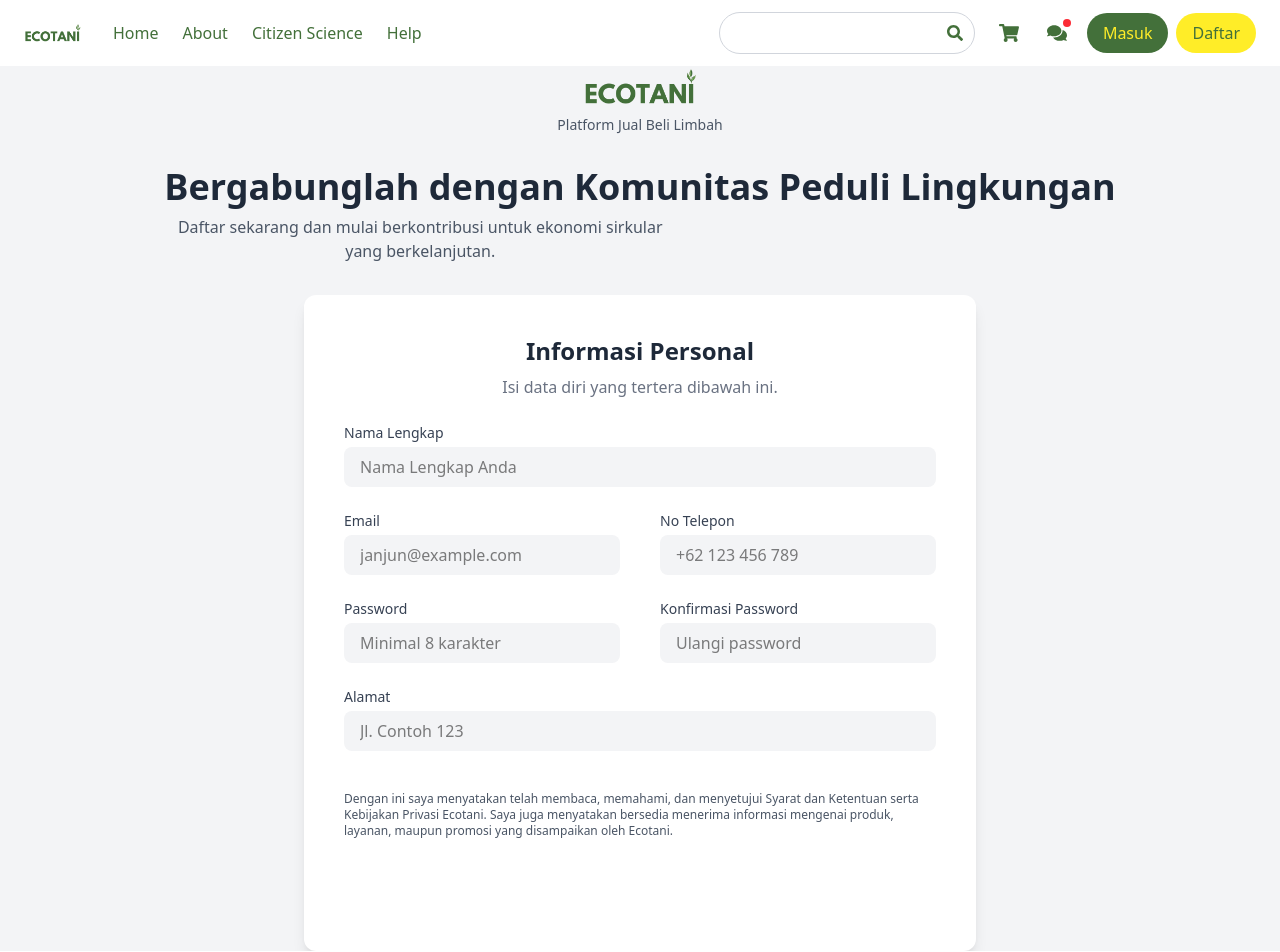
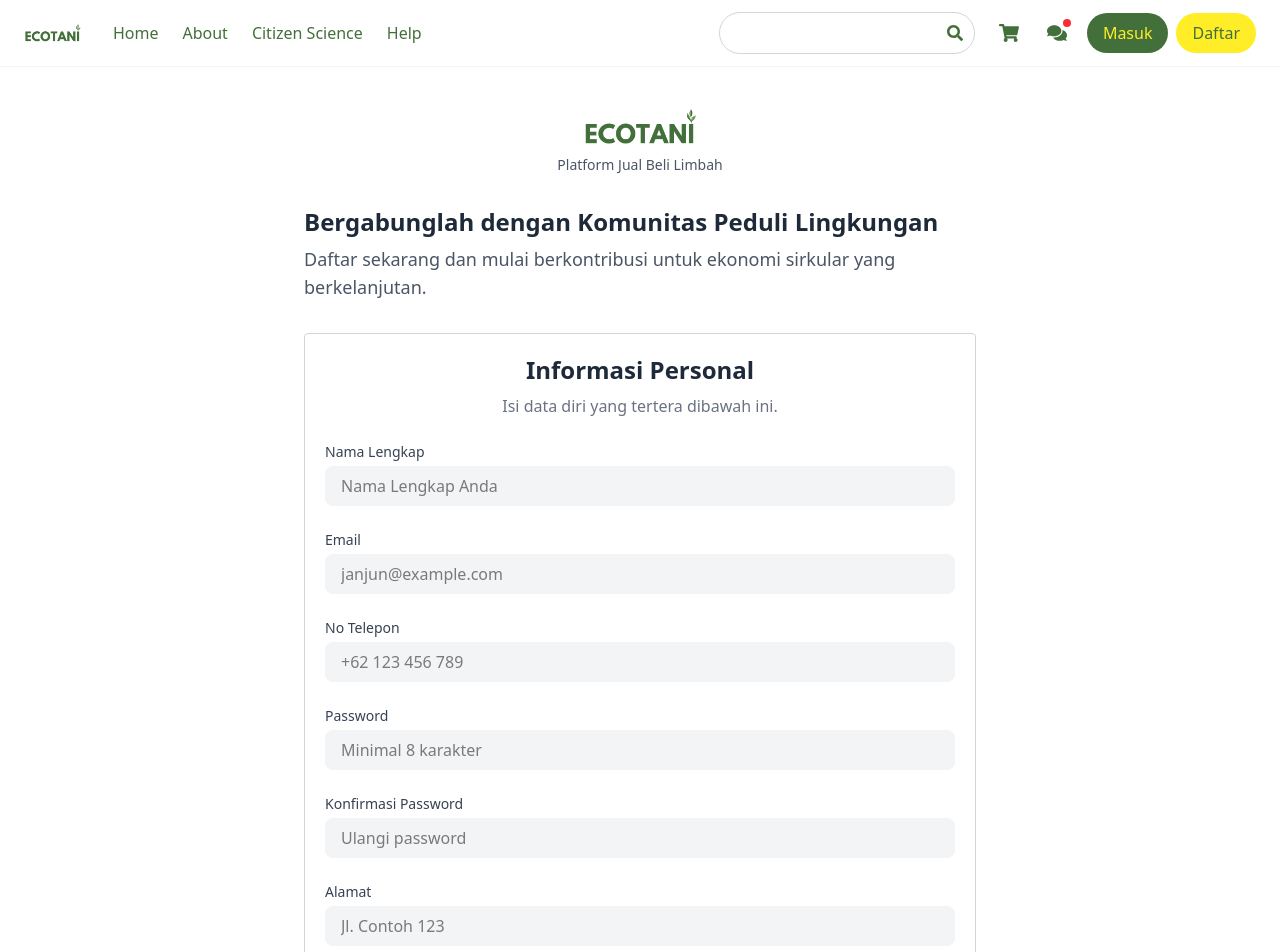
Before and after one commit to jannahkrn/fe-ecotani, a React (Vite) app: page /register in a window 1280 px wide. Shown: the top 952 px of the page. Built offline with nearby package versions, Linux system fonts and the light colour scheme.

Commit message:
update register

```diff
--- a/src/pages/user/RegisterPage.jsx
+++ b/src/pages/user/RegisterPage.jsx
@@ -12,7 +12,8 @@
   };
 
   return (
-    <div className="flex flex-col items-center justify-center min-h-screen bg-gray-100 font-sans">
+    <div className="flex flex-col items-center justify-center min-h-screen bg-white font-sans p-4 md:p-10">
+      <div className="flex flex-col items-center justify-center w-full max-w-2xl">
         <div className="text-center mb-8">
           <div className="flex justify-center items-center mb-2">
             <img src="/src/assets/logo.png" alt="Ecotani Logo" className="h-10" />
@@ -20,17 +21,19 @@
           <p className="text-sm text-gray-600">Platform Jual Beli Limbah</p>
         </div>
 
-      <div className="text-center mb-8">
-        <h1 className="text-4xl font-bold text-gray-800 mb-2">Bergabunglah dengan Komunitas Peduli Lingkungan</h1>
-        <p className="text-gray-600 max-w-lg">Daftar sekarang dan mulai berkontribusi untuk ekonomi sirkular yang berkelanjutan.</p>
+        {/* Teks Pengantar yang dipindahkan */}
+        <div className="text-left mb-8">
+          <h1 className="text-2xl font-bold text-gray-800 mb-2 leading-tight">Bergabunglah dengan Komunitas Peduli Lingkungan</h1>
+          <p className="text-gray-600 text-lg">Daftar sekarang dan mulai berkontribusi untuk ekonomi sirkular yang berkelanjutan.</p>
         </div>
 
-      <div className="bg-white p-10 rounded-xl shadow-lg w-full max-w-2xl">
+        {/* Form Registrasi */}
+        <div className="bg-white p-5 rounded border border-gray-300 w-full">
           <h2 className="text-2xl font-bold text-center text-gray-800 mb-2">Informasi Personal</h2>
           <p className="text-center text-gray-500 mb-6">Isi data diri yang tertera dibawah ini.</p>
 
-        <form className="grid grid-cols-2 gap-x-10 gap-y-6" onSubmit={handleRegisterSubmit}>
-          <div className="col-span-2">
+          <form className="grid grid-cols-1 gap-y-6" onSubmit={handleRegisterSubmit}>
+            <div>
               <label className="block text-sm font-medium text-gray-700">Nama Lengkap</label>
               <input
                 type="text"
@@ -70,7 +73,7 @@
                 className="mt-1 block w-full px-4 py-2 bg-gray-100 rounded-lg focus:outline-none focus:ring-2 focus:ring-ecotani-green"
               />
             </div>
-          <div className="col-span-2">
+            <div>
               <label className="block text-sm font-medium text-gray-700">Alamat</label>
               <input
                 type="text"
@@ -78,13 +81,13 @@
                 className="mt-1 block w-full px-4 py-2 bg-gray-100 rounded-lg focus:outline-none focus:ring-2 focus:ring-ecotani-green"
               />
             </div>
-          <div className="col-span-2 text-xs text-gray-600 mt-4">
+            <div className="text-xs text-gray-600 mt-4">
               <p>Dengan ini saya menyatakan telah membaca, memahami, dan menyetujui Syarat dan Ketentuan serta Kebijakan Privasi Ecotani. Saya juga menyatakan bersedia menerima informasi mengenai produk, layanan, maupun promosi yang disampaikan oleh Ecotani.</p>
             </div>
-          <div className="col-span-2">
+            <div>
               <button
                 type="submit"
-              className="w-full py-3 bg-ecotani-green text-white font-bold rounded-full transition-colors hover:bg-green-700"
+                className="w-full py-3 bg-[#43703A] text-white font-bold rounded-full transition-colors hover:bg-[#365a2e]"
               >
                 Daftar Sekarang
               </button>
@@ -92,6 +95,7 @@
           </form>
         </div>
       </div>
+    </div>
   );
 };
 
```
Lines whose indentation alone changed are shown as unchanged.
